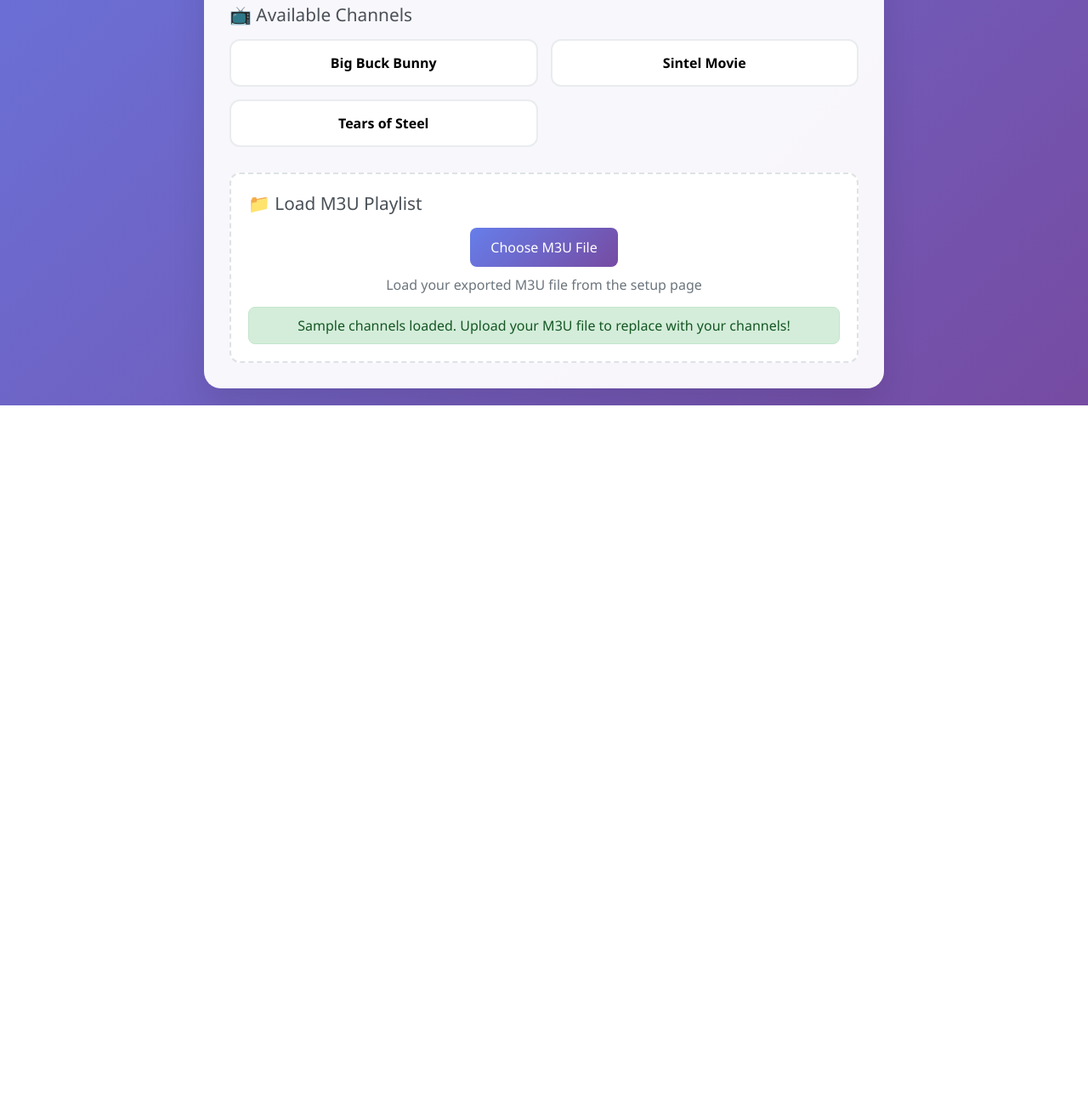
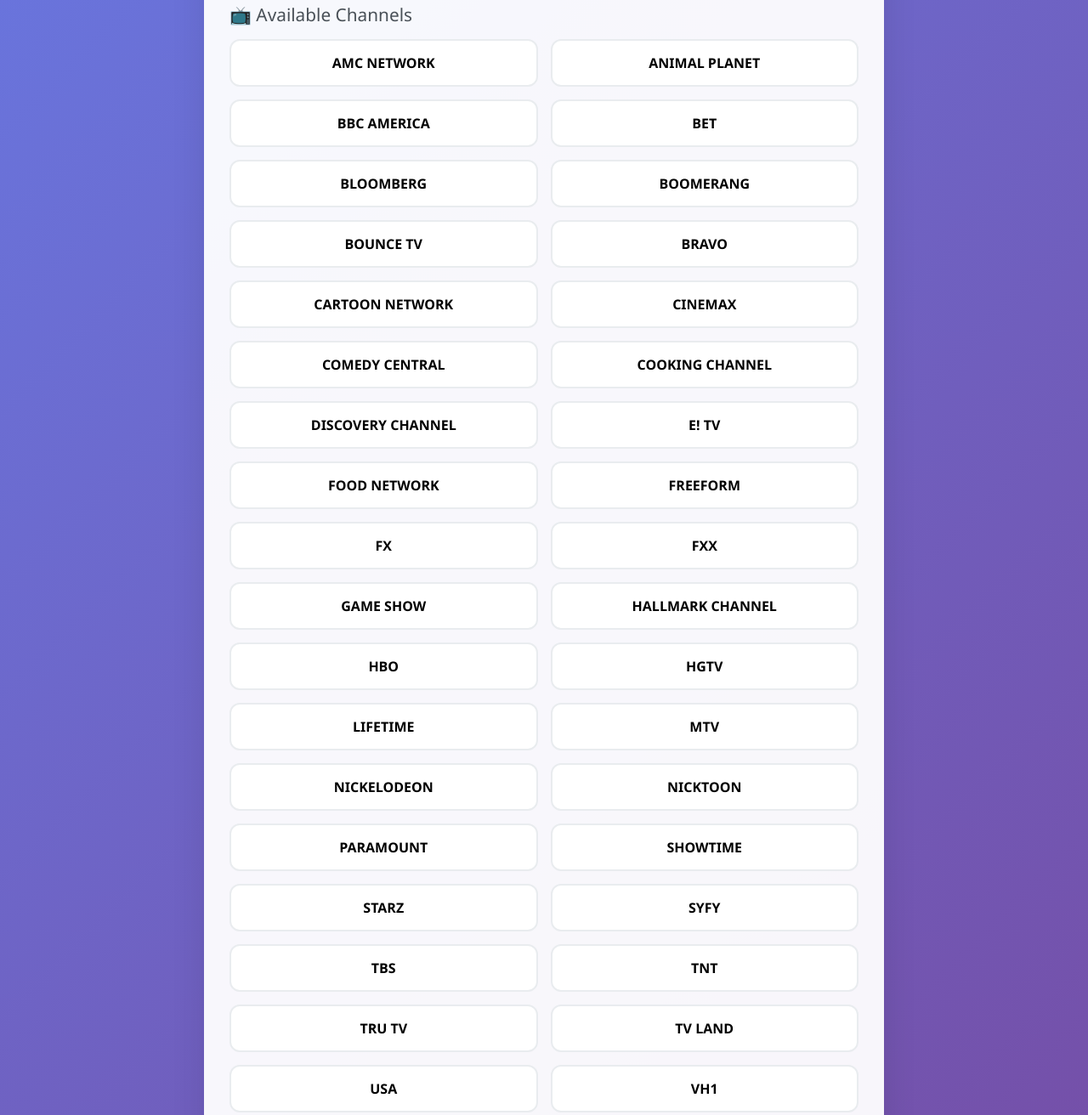
Before and after one commit to perryjobs/myiptv, a plain HTML site: page index.html in a window 1280 px wide. Shown: the part 724-2036 px from the top of the page at 85% size. Before the commit the page ends 1201 px from the top, so only its background shows below. Drawn offline with Linux system fonts and the light colour scheme.

Commit message:
Update index.html

```diff
--- a/index.html
+++ b/index.html
@@ -308,9 +308,43 @@
         function loadSampleChannels() {
             // Sample channels - replace with your actual streams
             const sampleChannels = [
-                { name: "Big Buck Bunny", url: "https://commondatastorage.googleapis.com/gtv-videos-bucket/sample/BigBuckBunny.mp4" },
-                { name: "Sintel Movie", url: "https://commondatastorage.googleapis.com/gtv-videos-bucket/sample/Sintel.mp4" },
-                { name: "Tears of Steel", url: "https://commondatastorage.googleapis.com/gtv-videos-bucket/sample/TearsOfSteel.mp4" }
+                { name: "AMC NETWORK", url: "http://fl5.moveonjoy.com/AMC_NETWORK/index.m3u8" },
+                { name: "ANIMAL PLANET", url: "http://fl3.moveonjoy.com/Animal_Planet/index.m3u8" },
+                { name: "BBC AMERICA", url: "http://fl3.moveonjoy.com/BBC_AMERICA/index.m3u8" },
+                { name: "BET", url: "http://fl3.moveonjoy.com/BET_EAST/index.m3u8" },
+                { name: "BLOOMBERG", url: "http://fl3.moveonjoy.com/BLOOMBERG/index.m3u8" },
+                { name: "BOOMERANG", url: "http://fl3.moveonjoy.com/BOOMERANG/index.m3u8" },
+                { name: "BOUNCE TV", url: "http://fl3.moveonjoy.com/BOUNCE_TV/index.m3u8" },
+                { name: "BRAVO", url: "http://fl3.moveonjoy.com/BRAVO/index.m3u8" },
+                { name: "CARTOON NETWORK", url: "http://fl3.moveonjoy.com/CARTOON_NETWORK/index.m3u8" },
+                { name: "CINEMAX", url: "http://fl3.moveonjoy.com/CINEMAX/index.m3u8" },
+                { name: "COMEDY CENTRAL", url: "http://fl3.moveonjoy.com/Comedy_Central/index.m3u8" },
+                { name: "COOKING CHANNEL", url: "http://fl3.moveonjoy.com/COOKING_CHANNEL/index.m3u8" },
+                { name: "DISCOVERY CHANNEL", url: "http://fl3.moveonjoy.com/Discovery_Channel/index.m3u8" },
+                { name: "E! TV", url: "http://fl3.moveonjoy.com/E_ENTERTAINMENT_TELEVISION/index.m3u8" },
+                { name: "FOOD NETWORK", url: "http://fl3.moveonjoy.com/FOOD_NETWORK/index.m3u8" },
+                { name: "FREEFORM", url: "http://fl3.moveonjoy.com/FREE_FORM/index.m3u8" },
+                { name: "FX", url: "http://fl3.moveonjoy.com/FX/index.m3u8" },
+                { name: "FXX", url: "http://fl3.moveonjoy.com/FXX/index.m3u8" },
+                { name: "GAME SHOW", url: "http://fl5.moveonjoy.com/GAME_SHOW_NETWORK/index.m3u8" },
+                { name: "HALLMARK CHANNEL", url: "http://fl3.moveonjoy.com/HALLMARK_CHANNEL/index.m3u8" },
+                { name: "HBO", url: "http://fl3.moveonjoy.com/HBO/index.m3u8" },
+                { name: "HGTV", url: "http://fl3.moveonjoy.com/HGTV/index.m3u8" },
+                { name: "LIFETIME", url: "http://fl3.moveonjoy.com/LIFETIME/index.m3u8" },
+                { name: "MTV", url: "http://fl3.moveonjoy.com/MTV/index.m3u8" },
+                { name: "NICKELODEON", url: "http://fl1.moveonjoy.com/NICKELODEON/index.m3u8" },
+                { name: "NICKTOON", url: "http://fl1.moveonjoy.com/NICKTOONS/index.m3u8" },
+                { name: "PARAMOUNT", url: "http://fl3.moveonjoy.com/PARAMOUNT_NETWORK/index.m3u8" },
+                { name: "SHOWTIME", url: "http://fl3.moveonjoy.com/SHOWTIME/index.m3u8" },
+                { name: "STARZ", url: "http://fl3.moveonjoy.com/STARZ/index.m3u8" },
+                { name: "SYFY", url: "http://fl3.moveonjoy.com/SYFY/index.m3u8" },
+                { name: "TBS", url: "http://fl1.moveonjoy.com/TBS/index.m3u8" },
+                { name: "TNT", url: "http://fl3.moveonjoy.com/TNT/index.m3u8" },
+                { name: "TRU TV", url: "http://fl3.moveonjoy.com/TRU_TV/index.m3u8" },
+                { name: "TV LAND", url: "http://fl3.moveonjoy.com/TV_Land/index.m3u8" },
+                { name: "USA", url: "http://fl3.moveonjoy.com/USA_Network/index.m3u8" },
+                { name: "VH1", url: "http://fl3.moveonjoy.com/VH1/index.m3u8" },
+                { name: "THE WEATHER CHANNEL", url: "http://fl3.moveonjoy.com/THE_WEATHER_CHANNEL/index.m3u8" },
             ];
 
             // Only load samples if no channels exist
```
